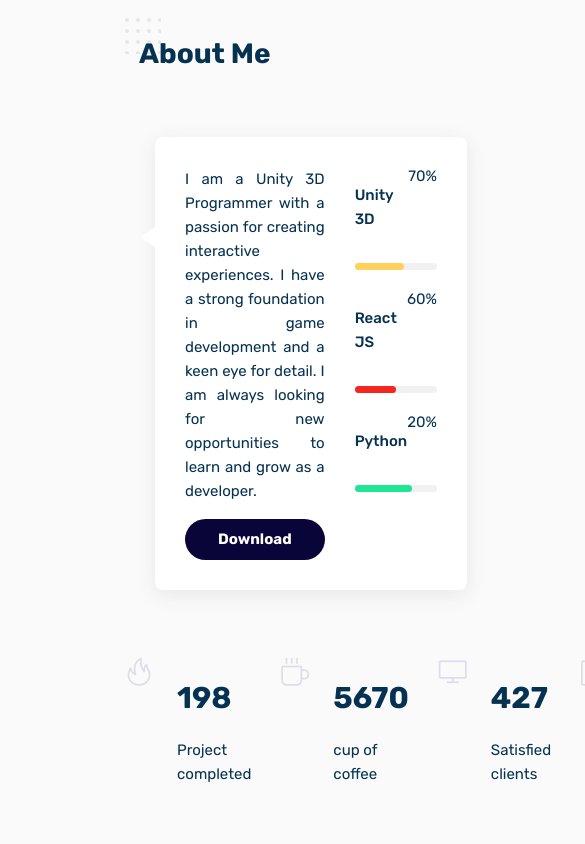
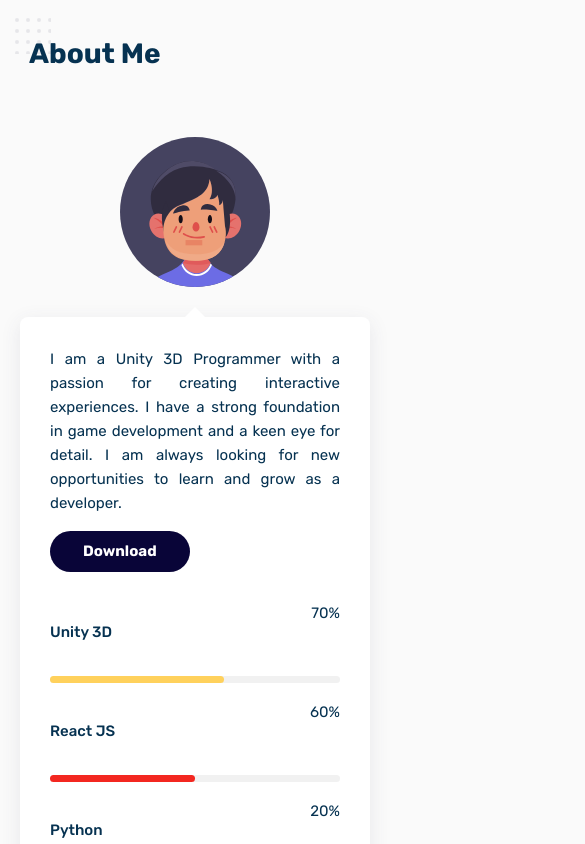
Before and after one commit to TaeKyoungAhn/ahns, a React (Create React App) app: page / in a window 390 px wide. Shown: the part 940-1784 px from the top of the page, 585 px wide, since content can reach past the window. Built offline with nearby package versions, Linux system fonts and the light colour scheme.

Commit message:
media 쿼리 적용 작업

```diff
--- a/src/App.css
+++ b/src/App.css
@@ -1,3 +1,10 @@
 .main {
   margin-left: 110px;
 }
+
+
+@media screen and (max-width: 1024px) {
+  .main {
+    margin-left: 0;
+  }
+}
--- a/src/components/about/about.css
+++ b/src/components/about/about.css
@@ -98,3 +98,50 @@
 .about__title {
     font-size: 1.875rem;
 }
+
+@media screen and (max-width: 1024px) {
+
+    .about__container {
+        grid-template-columns: 720px;
+        justify-content: center;
+        row-gap: 1.875rem;
+    }
+
+    .about__data::before{
+        border-left: 10px solid transparent;
+        border-right: 10px solid transparent;
+        border-bottom: 10px solid var(--container-color);
+        left: 49%;
+        top: -20px
+    }
+
+    .about__img {
+        justify-self: center;
+    }
+
+    .about__box {
+        flex-direction: column;
+        row-gap: 0.5rem;
+        text-align: center;
+    }
+}
+
+@media screen and (max-width: 768px){
+    .about__container {
+        grid-template-columns: 350px;
+    }
+
+    .about__data::before{
+        left: 47%;
+    }
+
+    .about__data {
+        grid-template-columns: 1fr;
+        row-gap: 1.975rem;
+    }
+    .about__boxes {
+        grid-template-columns: repeat(2, 150px);
+        row-gap: 1.5rem;
+        justify-self: center;
+    }
+}
--- a/src/components/home/home.css
+++ b/src/components/home/home.css
@@ -161,3 +161,11 @@
     bottom: 10%;
     right : 2%;
 }
+
+@media screen and (max-width: 1024px) {
+
+    .home__social-link {
+        font-size: 1.125rem;
+    }
+
+}
--- a/src/components/services/services.css
+++ b/src/components/services/services.css
@@ -46,3 +46,12 @@
     font-size: var(--small-font-size);
     color: #fff;
 }
+
+
+@media screen and (max-width: 1024px){
+    .services__container {
+       grid-template-columns: repeat(2, 330px);
+       justify-self: center;
+       row-gap: 1.875rem;
+    }
+}
--- a/src/components/sidebar/sidebar.css
+++ b/src/components/sidebar/sidebar.css
@@ -46,3 +46,26 @@
     margin-bottom: 2rem;
 
 }
+
+.nav__toggle {
+    position: fixed;
+    top: 1.25rem;
+    left: 1.875rem;
+    cursor: pointer;
+    height: 40px;
+    width: 45px;
+    background-color: var(--body-color);
+    border: 1px solid #e8dfec;
+    display: flex;
+    justify-content: center;
+    align-items: center;
+    z-index: 1;
+}
+
+@media screen and (max-width: 1024px) {
+    .aside {
+      left: -110px;
+    }
+
+
+  }
```
